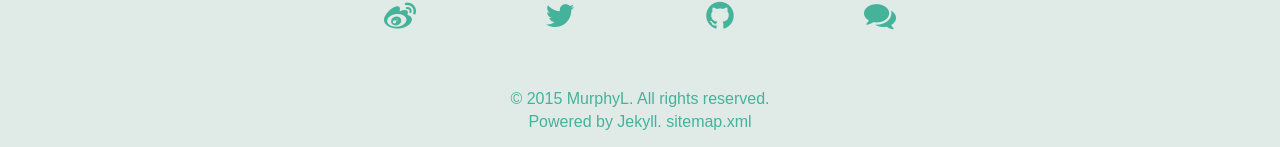
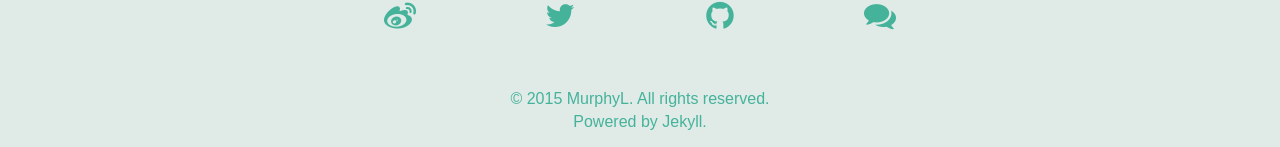
Before and after one commit to MurphyL/cijian.us, a Jekyll site: the page built from index.html, in a window 1280 px wide. Shown: the part 2202-2349 px from the top of the page. Built offline with Jekyll 4.4.1, drawn with Linux system fonts in a browser that asks for light colours; nearby versions of some CDN libraries; library files that are not in the unit come from our copies; the list of posts is cut into pages by our own code; comment, search, counter and statistics services are not loaded.

Commit message:
delete sitemap

```diff
--- a/_includes/footer.html
+++ b/_includes/footer.html
@@ -17,7 +17,6 @@
     &copy; 2015 <a href="{{ site.url }}">{{ site.author.name }}</a>.
     All rights reserved.<br/>
     Powered by <a href="http://jekyllrb.com/" target="_blank" rel="nofollow">Jekyll</a>.
-    <a href="/assets/sitemap.xml">sitemap.xml</a>
   </p>
 </footer>
 <!-- footer end -->
```
